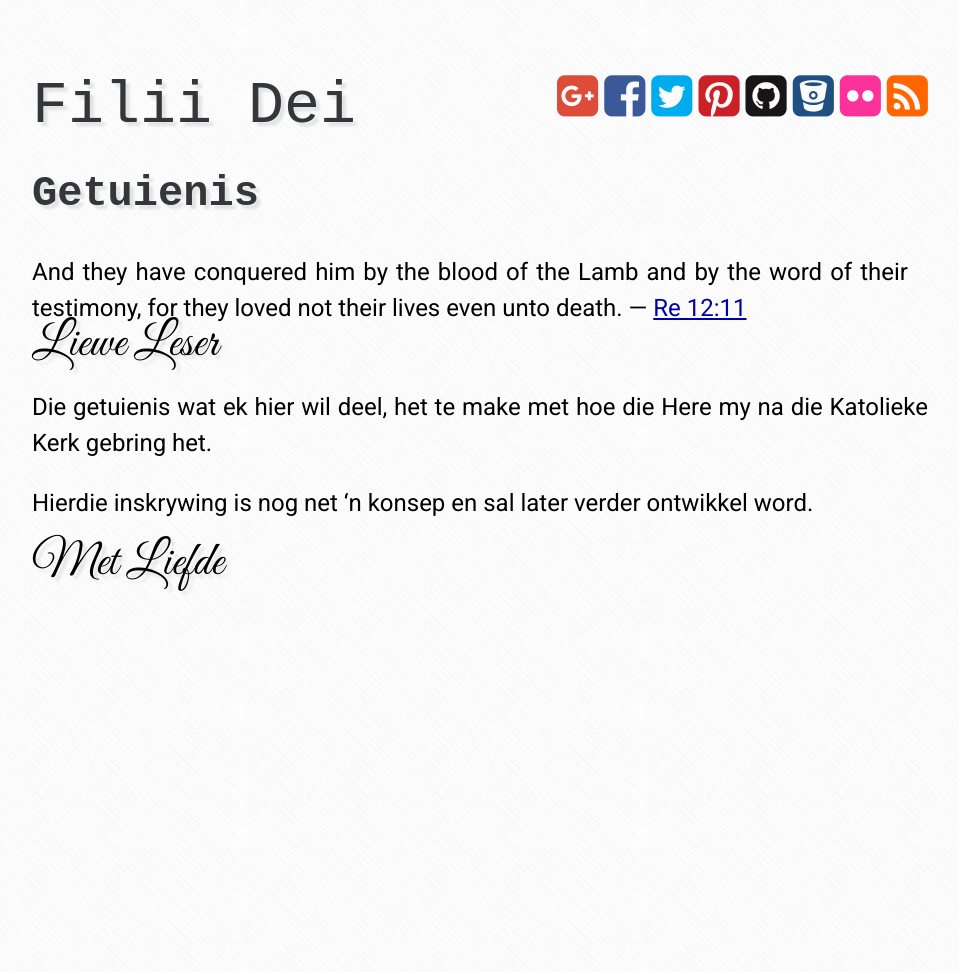
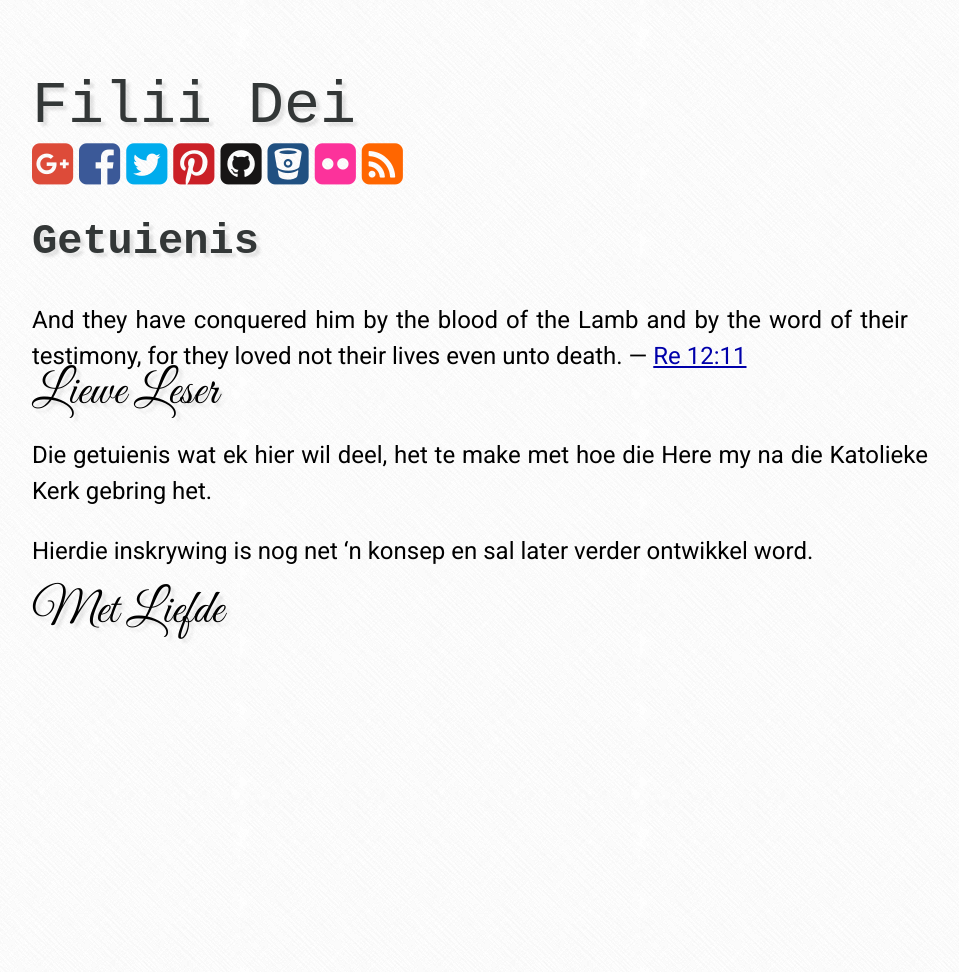
Before and after one commit to afrikatoliek/afrikatoliek.github.io, a Jekyll site: the page built from _posts/2014-11-04-getuienis.md, in a window 1280 px wide. Shown: the whole page, without its empty margins (160-1119 px from the left). Built offline with Jekyll 4.4.1, drawn with Linux system fonts in a browser that asks for light colours; nearby versions of some CDN libraries; some web fonts are replaced.

Commit message:
Tema verstellings.

```diff
--- a/_includes/body.html
+++ b/_includes/body.html
@@ -1,2 +1,6 @@
-  <div class="my-div-top"><span class="heading"><a href="/">{{ site.name }}</a></span> <span class="static-link my-span-right"><a href="https://plus.google.com/b/104576278582444149019/104576278582444149019/posts"><i class="fa fa-google-plus-square fa-2x fg-google-plus"></i></a> <a href="https://www.facebook.com/pages/Filii-Dei/693453224096282"><i class="fa fa-facebook-square fa-2x fg-facebook"></i></a> <a href="https://twitter.com/f1l11d31"><i class="fa fa-twitter-square fa-2x fg-twitter"></i></a> <a href="https://www.pinterest.com/f1l11d31"><i class="fa fa-pinterest-square fa-2x fg-pinterest"></i></a> <a href="https://github.com/f1l11d31"><i class="fa fa-github-square fa-2x fg-github"></i></a> <a href="https://bitbucket.org/f1l11d31"><i class="fa fa-bitbucket-square fa-2x fg-bitbucket"></i></a> <a href="https://www.flickr.com/people/130249524@N02/"><i class="fa fa-flickr fa-2x fg-flickr"></i></a> <a href="http://f1l11d31.github.io/feed.xml"><i class="fa fa-rss-square fa-2x fg-rss"></i></a>
-</span></div>
+  <div class="my-div-top">
+    <div class="heading"><a href="/">{{ site.name }}</a></div>
+    <div class="static-link">
+      <a href="https://plus.google.com/b/104576278582444149019/104576278582444149019/posts"><i class="fa fa-google-plus-square fa-2x fg-google-plus"></i></a> <a href="https://www.facebook.com/pages/Filii-Dei/693453224096282"><i class="fa fa-facebook-square fa-2x fg-facebook"></i></a> <a href="https://twitter.com/f1l11d31"><i class="fa fa-twitter-square fa-2x fg-twitter"></i></a> <a href="https://www.pinterest.com/f1l11d31"><i class="fa fa-pinterest-square fa-2x fg-pinterest"></i></a> <a href="https://github.com/f1l11d31"><i class="fa fa-github-square fa-2x fg-github"></i></a> <a href="https://bitbucket.org/f1l11d31"><i class="fa fa-bitbucket-square fa-2x fg-bitbucket"></i></a> <a href="https://www.flickr.com/people/130249524@N02/"><i class="fa fa-flickr fa-2x fg-flickr"></i></a> <a href="http://f1l11d31.github.io/feed.xml"><i class="fa fa-rss-square fa-2x fg-rss"></i></a>
+  </div>
+</div>
--- a/index.html
+++ b/index.html
@@ -5,6 +5,10 @@ tweet: A child of the Father, a brother of the Son.
 thumb: "https://s-media-cache-ak0.pinimg.com/736x/1a/90/b2/1a90b23847b0f40d10601a18687b7df7.jpg"
 attrib: "@f1l11d31"
 ---
+<div style="width=100%;">
+<!-- Verse of the Day. http://biblia.com/plugins/verseoftheday -->
+<biblia:verseoftheday resource="rsvce" width="800" height="250" singleImage="false" theme="solid" variant="dark-green"></biblia:verseoftheday>
+</div>
 <div id="index">
 	<div class="index-left">
 	{% for post in site.posts %}
```
Also changed, not shown: other parts of index.html (+2 -0 lines).
